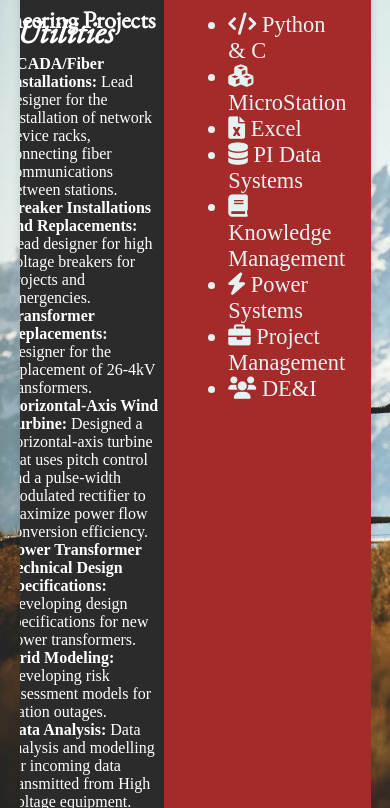
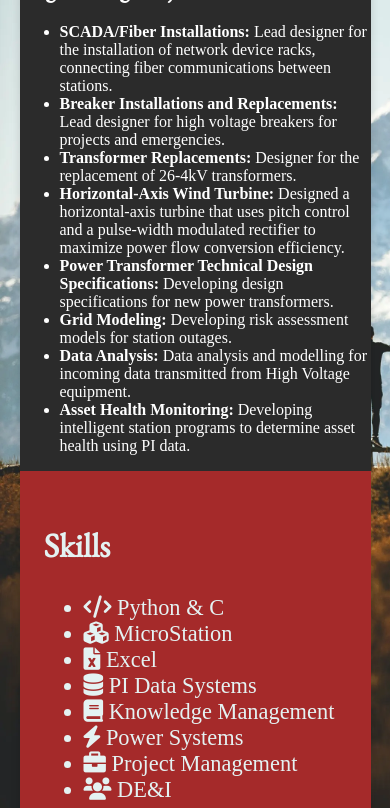
Before and after one commit to NJIT-WIS/midterm-portfolio-Tbyrne22, a website: page docs/project-page.html in a window 390 px wide. Shown: the part 248-1056 px from the top of the page. Drawn offline with nearby package versions, Linux system fonts and the light colour scheme.

Commit message:
sidebar moves below container, closes #28

```diff
--- a/docs/css/main.css
+++ b/docs/css/main.css
@@ -257,3 +257,33 @@ a.pill-link:hover {
     /* Text color in the sidebar */
     font-size: clamp(1rem, 5vh, 1.4rem);
 }
+
+
+
+
+
+
+/* Responsive design */
+
+@media (max-width: 768px) {
+
+    .container {
+        flex-direction: column;
+        /* Stack children vertically */
+        margin: 0 auto;
+        /* Centrally align the container horizontally */
+        padding: 0;
+        /* Remove padding */
+        width: 100%;
+        /* Full width of the viewport */
+    }
+
+    .sidebar {
+        order: 2;
+        /* Move the sidebar below the main content */
+        height: 100vh;
+        /* Full height of the viewport */
+        overflow-y: hidden;
+        /* Enable scrolling if content overflows vertically */
+    }
+}
```
